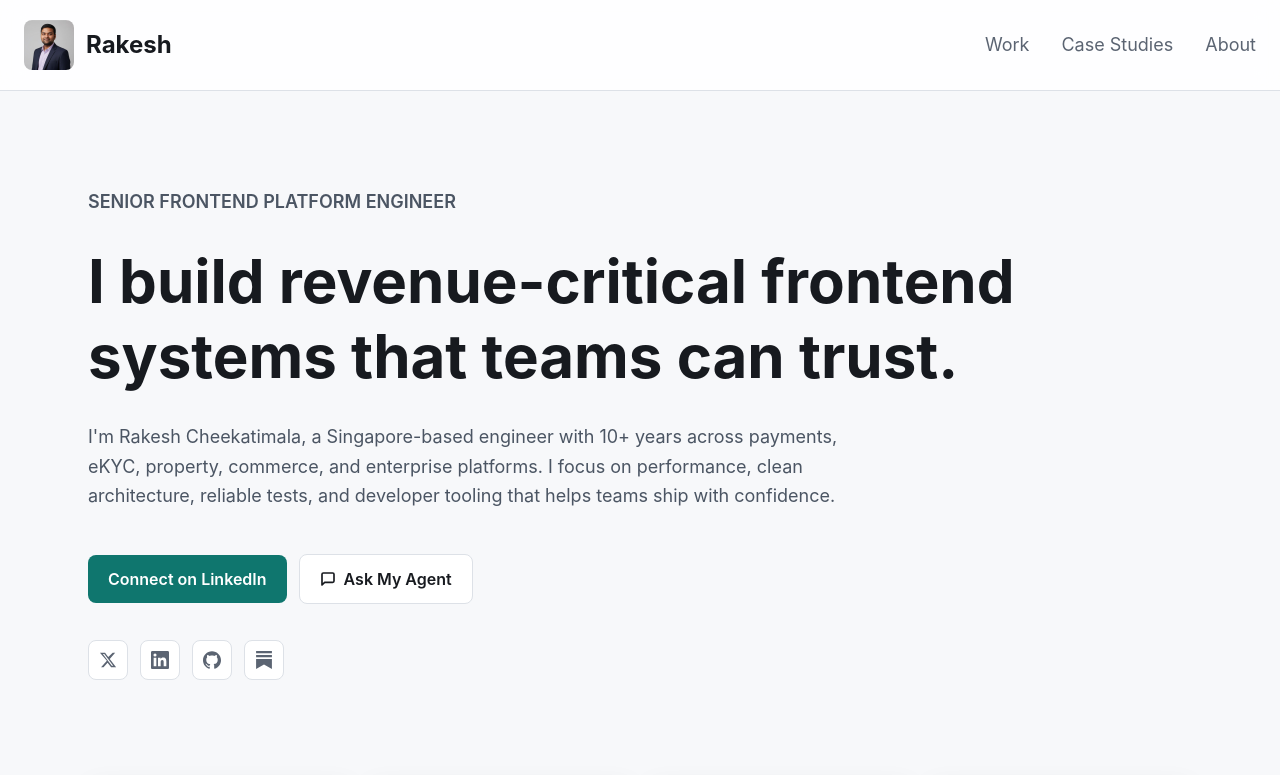
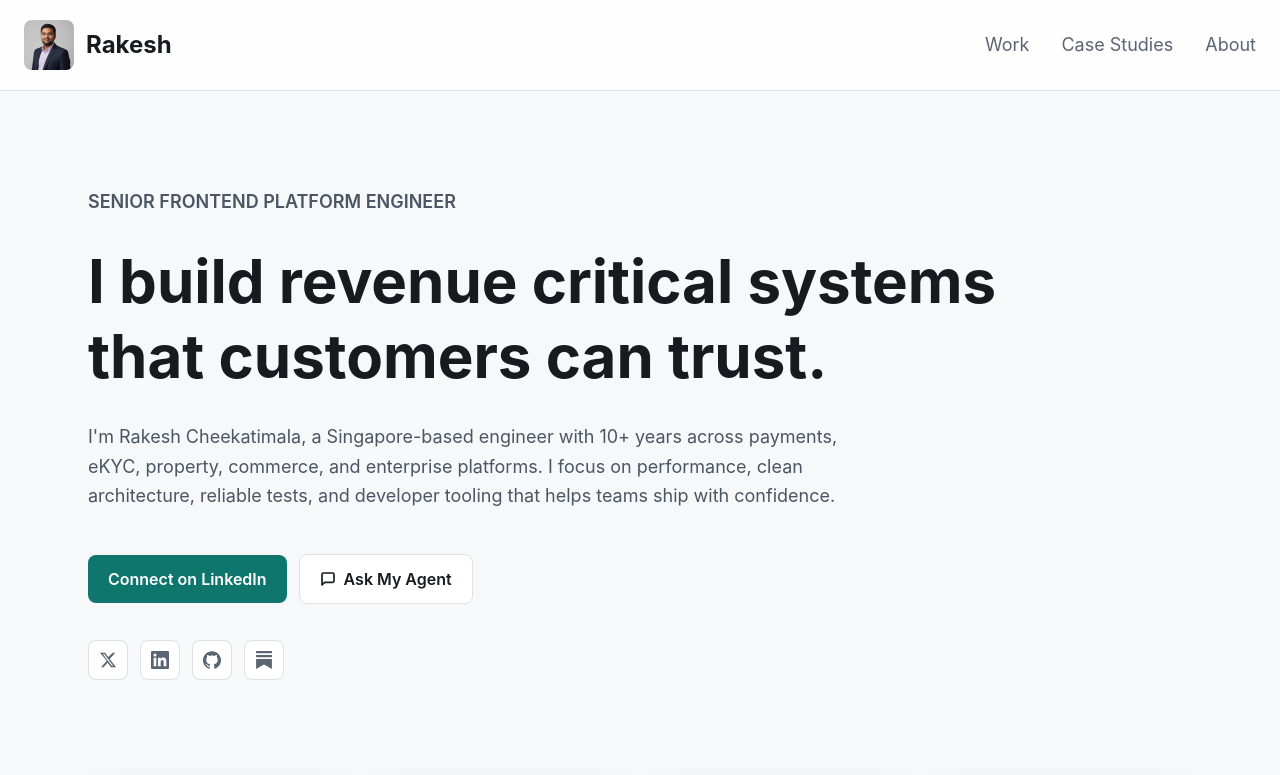
Before and after one commit to rakeshcheekatimala/ai-website, a Next.js app: page / in a window 1280 px wide. Shown: the top 775 px of the page. Built offline with nearby package versions, Linux system fonts and the light colour scheme.

Commit message:
:feat: code clean up

```diff
--- a/app/page.tsx
+++ b/app/page.tsx
@@ -39,7 +39,7 @@ export default async function Home() {
               Senior Frontend Platform Engineer
             </p>
             <h1 className="text-5xl md:text-6xl lg:text-7xl font-bold leading-tight text-ink max-w-5xl">
-              I build revenue-critical frontend systems that teams can trust.
+              I build revenue critical systems that customers can trust.
             </h1>
             <p className="text-xl md:text-2xl text-graphite leading-relaxed max-w-3xl">
               I&apos;m Rakesh Cheekatimala, a Singapore-based engineer with 10+ years across payments, eKYC, property, commerce, and enterprise platforms. I focus on performance, clean architecture, reliable tests, and developer tooling that helps teams ship with confidence.
```
